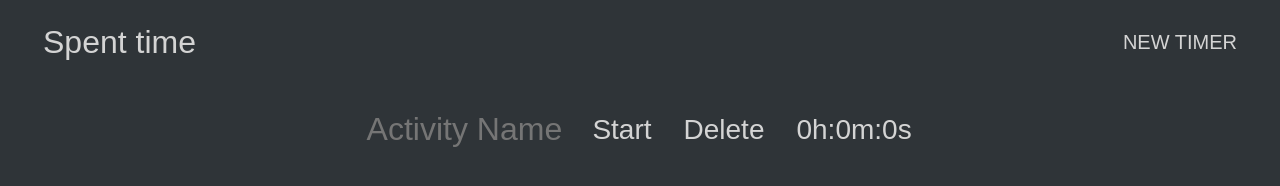
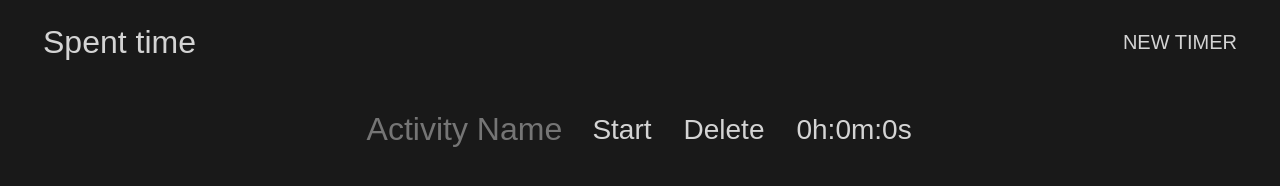
Before and after one commit to varadkodgire/time_block, a plain HTML site: page index.html in a window 1280 px wide. Drawn offline with Linux system fonts and the light colour scheme.

Commit message:
Update style.css
small changes

```diff
--- a/style.css
+++ b/style.css
@@ -12,7 +12,7 @@ body, h1, h2, h3, p {
 body {
   font-family: Poppins, Arial, sans-serif;
   text-align: center;
-  background-color: #2F3438;
+  background-color: #191919;
   color: #d4d4d4;
   margin: 0;
   padding: 0;
@@ -40,7 +40,7 @@ header{
   color:#d4d4d4;
 }/* add timer button */
   #addTimerButton{
-  background-color: #2F3438;
+  background-color: #191919;
   color: #d4d4d4;
   border: none;
   margin: 8px 3px;
@@ -78,7 +78,7 @@ header{
   color:#d4d4d4;
   padding: 10px;
   border: none;
-  background-color:#2F3438;
+  background-color:#191919;
   outline:none;
   transition: color 0.3s;
 }
@@ -91,7 +91,7 @@ header{
   font-size:1.75rem;
   border: none;
   cursor: pointer;
-  background-color: #2F3438;
+  background-color: #191919;
   color: #d4d4d4;
   transition: color 0.3s;
 }
```
